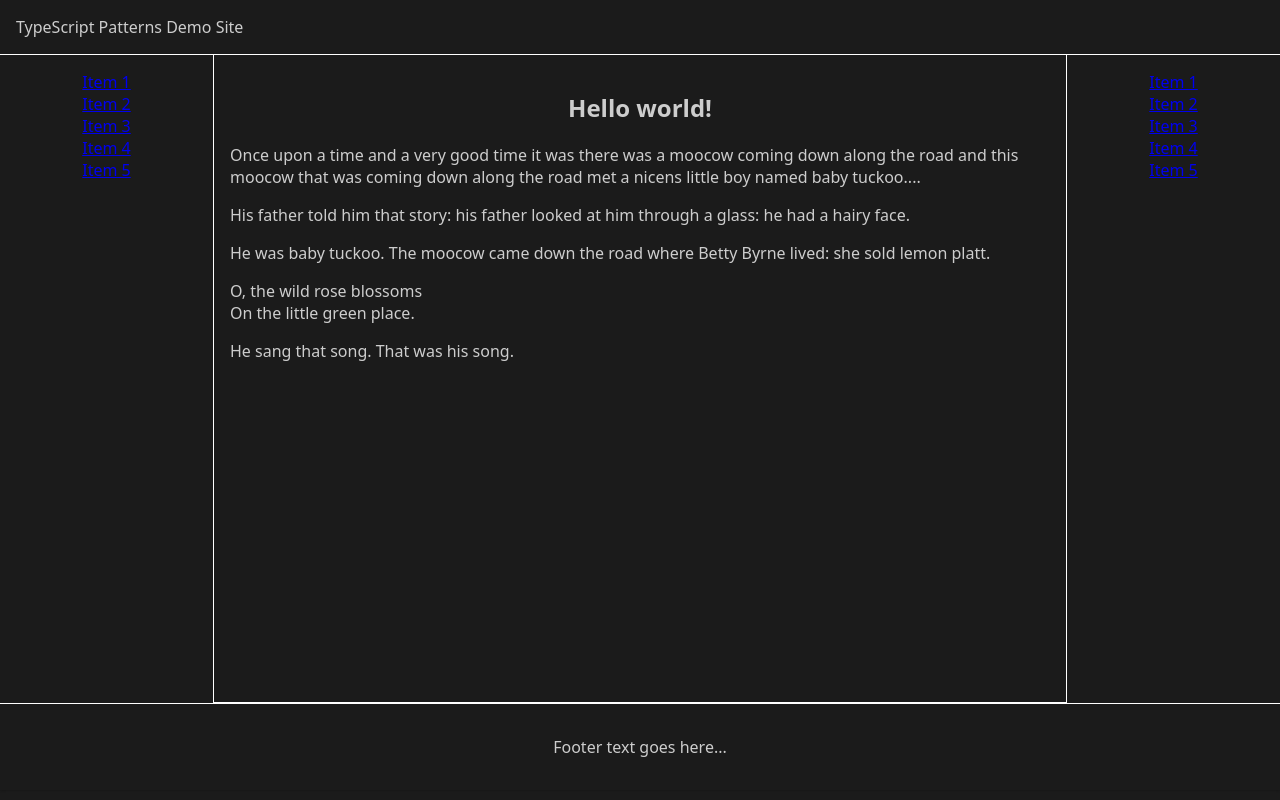
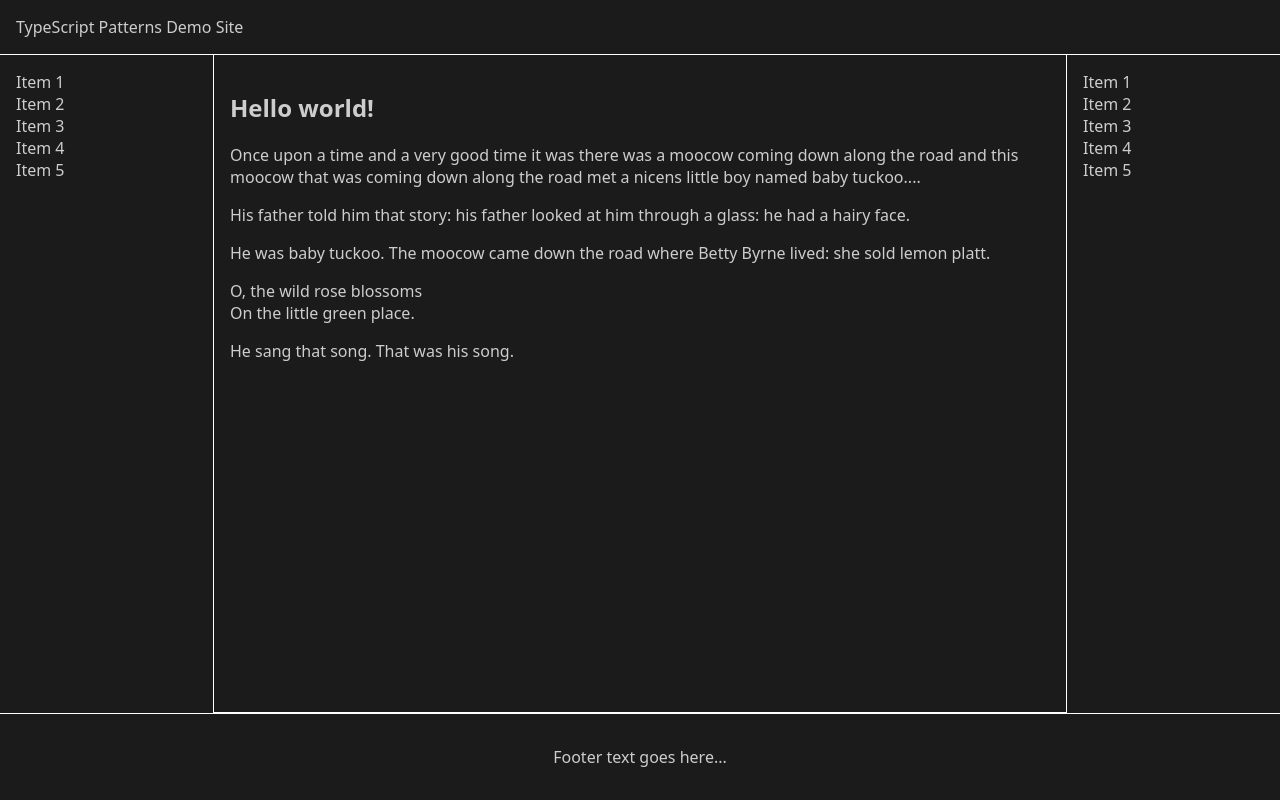
Before and after one commit to pcoet/typescript-patterns, a website with bundled scripts: page src/web/site/static/index.html in a window 1280 px wide. Built offline with nearby package versions, Linux system fonts and the light colour scheme.

Commit message:
added link styling

```diff
--- a/src/web/site/static/index.html
+++ b/src/web/site/static/index.html
@@ -10,6 +10,15 @@
   <body>
     <div class="wrapper">
       <header class="header">TypeScript Patterns Demo Site</header>
+      <aside class="left-nav nav">
+        <ul>
+          <li><a href="#">Item 1</a></li>
+          <li><a href="#">Item 2</a></li>
+          <li><a href="#">Item 3</a></li>
+          <li><a href="#">Item 4</a></li>
+          <li><a href="#">Item 5</a></li>
+        </ul>
+      </aside>
       <main class="main">
         <article>
           <h1 id="replace">Replace me</h1>
@@ -34,15 +43,6 @@
           </p>
         </article>
       </main>
-      <aside class="left-nav nav">
-        <ul>
-          <li><a href="#">Item 1</a></li>
-          <li><a href="#">Item 2</a></li>
-          <li><a href="#">Item 3</a></li>
-          <li><a href="#">Item 4</a></li>
-          <li><a href="#">Item 5</a></li>
-        </ul>
-      </aside>
       <aside class="right-nav nav">
         <ul>
           <li><a href="#">Item 1</a></li>
--- a/src/web/site/static/styles.css
+++ b/src/web/site/static/styles.css
@@ -5,15 +5,23 @@
 body {
   background: #1b1b1b;
   color: #cdcdcd;
-  height: 100vh;
   margin: 0;
   font: 400 100% system-ui, sans-serif;
 }
 
+a {
+  color: #cdcdcd;
+  text-decoration: none;
+}
+
+a:focus, a:hover, a:active {
+  text-decoration: underline;
+  color: #fff;
+}
+
 .wrapper {
   background: #fff;
-  height: calc(100vh - 10px);
-  box-shadow: 0 0 3px rgba(0, 0, 0, 0.33);
+  height: 100vh;
   display: grid;
   grid-template-columns: 1fr 4fr 1fr;
   grid-template-rows: auto 1fr auto;
@@ -21,7 +29,6 @@ body {
 }
 .wrapper > * {
   padding: 1rem;
-  text-align: center;
 }
 @media (max-width: 600px) {
   .wrapper {
@@ -66,8 +73,5 @@ body {
 .footer {
   background: #1b1b1b;
   grid-column: 1/-1;
+  text-align: center;
 }
-
-article p {
-  text-align: left;
-}
```
